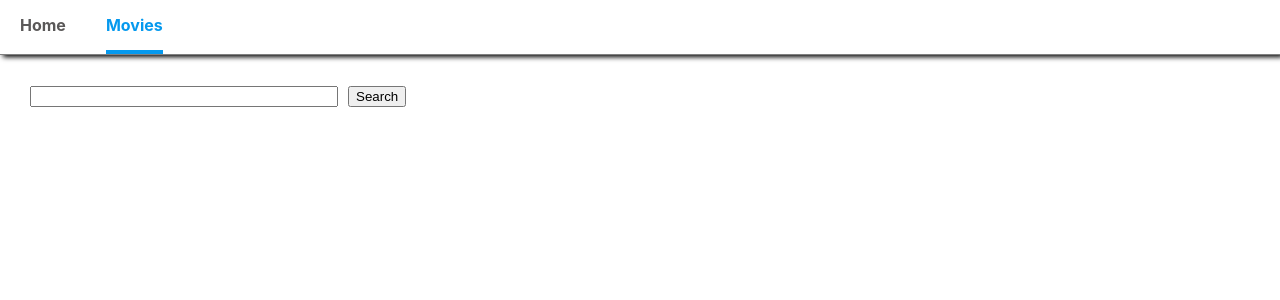
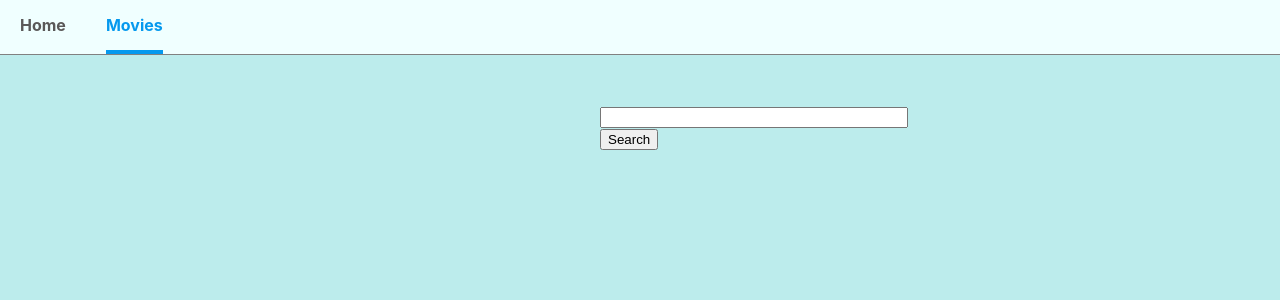
Before and after one commit to Tate-T/goit-react-hw-05-movies-bc13, a React (Create React App) app: page /movies in a window 1280 px wide. Shown: the top 300 px of the page. Built offline with nearby package versions, Linux system fonts and the light colour scheme.

Commit message:
some styles

```diff
--- a/src/App.css
+++ b/src/App.css
@@ -1,3 +1,8 @@
+.navContainer {
+
+  background-color:azure
+}
+
 .nav {
   border-bottom: 1px solid gray;
   box-shadow: 3px 2px 5px black;
--- a/src/App.js
+++ b/src/App.js
@@ -17,7 +17,7 @@ const NotFoundViews = lazy(() => import('./views/MovieDetailsView.js'));
 
 function App() {
   return (
-    <>
+    <div className="navContainer">
       <nav className="nav">
         <NavLink exact to="/" className="navLink" activeClassName="activeLink">Home</NavLink>
         <NavLink to="/movies" className="navLink" activeClassName="activeLink">Movies</NavLink>
@@ -51,7 +51,7 @@ function App() {
         pauseOnHover
         theme='colored'
       />
-    </>
+    </div>
   );
 }
 
--- a/src/components/Form/Form.module.css
+++ b/src/components/Form/Form.module.css
@@ -1,6 +1,5 @@
 .form {
-    margin-left: 30px;
-    margin-top: 30px;
+    margin: 50px 600px;
 }
 
 .input {
--- a/src/components/MoviesList/MoviesList.jsx
+++ b/src/components/MoviesList/MoviesList.jsx
@@ -13,7 +13,7 @@ const MoviesList = ({ movies }) => {
                     to={{
                         pathname: '/movies/' + movie.id,
                         state: { from: location },
-                    }} activeStyle={{ color: "rgb(5, 153, 238)" }}>{movie.title || movie.name}</NavLink>
+                    }} activeStyle={{ color: "rgb(5, 153, 238)" }}>{movie.title || movie.name};</NavLink>
             </li>)
             )}
         </ul >
--- a/src/components/MoviesList/MoviesList.module.css
+++ b/src/components/MoviesList/MoviesList.module.css
@@ -0,0 +1,5 @@
+.moviesList {
+    margin: 0 500px;
+    font-size: 18px;
+    padding-bottom: 250px;
+}
--- a/src/views/HomeView.js
+++ b/src/views/HomeView.js
@@ -11,9 +11,9 @@ export default function HomeView() {
     }, [])
 
     return (
-        <>
-            <h1>Trending today</h1>
+        <div style={{ backgroundColor: 'rgb(188, 236, 236)' }} >
+            <h1 style={{ margin: '0', paddingBottom: '30px', textAlign: 'center', fontSize: '50px', color: 'rgb(5, 153, 238)', textShadow: '2px 3px 4px blue' }}>Trending today</h1>
             <MoviesList movies={movies} />
-        </>
+        </div>
     )
 }
--- a/src/views/MovieDetailsView.js
+++ b/src/views/MovieDetailsView.js
@@ -18,7 +18,7 @@ export default function MoviesDetailsView() {
 
 
     return (
-        <>
+        <div style={{ paddingTop: '1px', paddingBottom: '30px', backgroundColor: 'rgb(188, 236, 236)' }}>
             {movie && <>
                 <div>
                     <Link to="/" style={{
@@ -55,7 +55,8 @@ export default function MoviesDetailsView() {
                     margin: '20px',
                     borderBottom: '1px solid grey',
                     borderTop: '1px solid grey',
-                    boxShadow: '0px 0px 4px blue'
+                    boxShadow: '0px 0px 4px blue',
+                    backgroundColor: 'white'
                 }}>
                     <h2 style={{
                         marginLeft: '20px'
@@ -77,6 +78,6 @@ export default function MoviesDetailsView() {
                     <Reviews />
                 </Route>
             </Suspense >
-        </>
+        </div>
     )
 }
--- a/src/views/MoviesView.js
+++ b/src/views/MoviesView.js
@@ -14,9 +14,9 @@ export default function MoviesView() {
     }, [query])
 
     return (
-        <>
+        <div style={{ margin: '0', paddingTop: '1px', paddingBottom: '700px', backgroundColor: 'rgb(188, 236, 236)' }}>
             <Form onSubmit={setQuery} />
             {query && <MoviesList movies={movies} />}
-        </>
+        </div>
     )
 }
```
Also changed, not shown: src/imgs/main.jpg (added).
